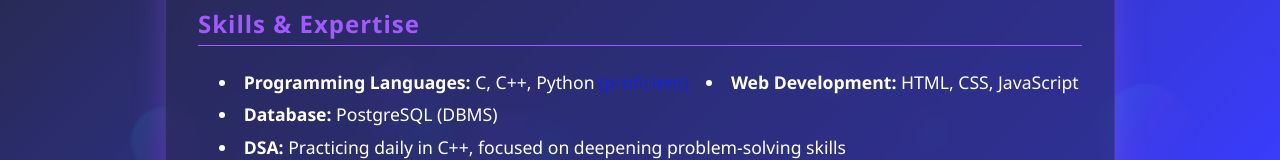
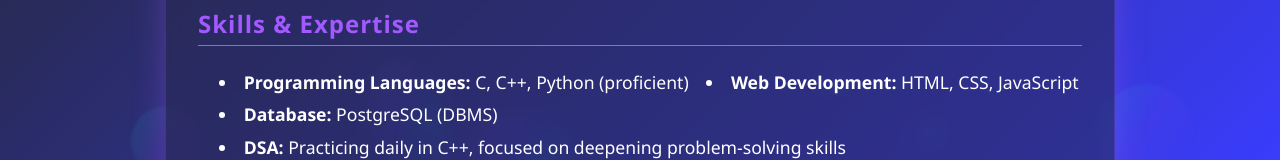
Before and after one commit to anujsinghx7/Bubble_portfolio, a plain HTML site: page index.html in a window 1280 px wide. Shown: the part 417-577 px from the top of the page. Drawn offline with Linux system fonts and the light colour scheme; no server answers.

Commit message:
Update index.html
Fix color issue.

```diff
--- a/index.html
+++ b/index.html
@@ -40,7 +40,7 @@
     <section id="skills">
       <h2>Skills & Expertise <span style="font-size:1.1em;"></span></h2>
       <ul class="skills-list">
-        <li><strong>Programming Languages:</strong> C, C++, Python <span style="color:#1625cf;">(proficient)</span></li>
+        <li><strong>Programming Languages:</strong> C, C++, Python (proficient)</span></li>
         <li><strong>Web Development:</strong> HTML, CSS, JavaScript</li>
         <li><strong>Database:</strong> PostgreSQL (DBMS)</li>
         <li><strong>DSA:</strong> Practicing daily in C++, focused on deepening problem-solving skills</li>
```
